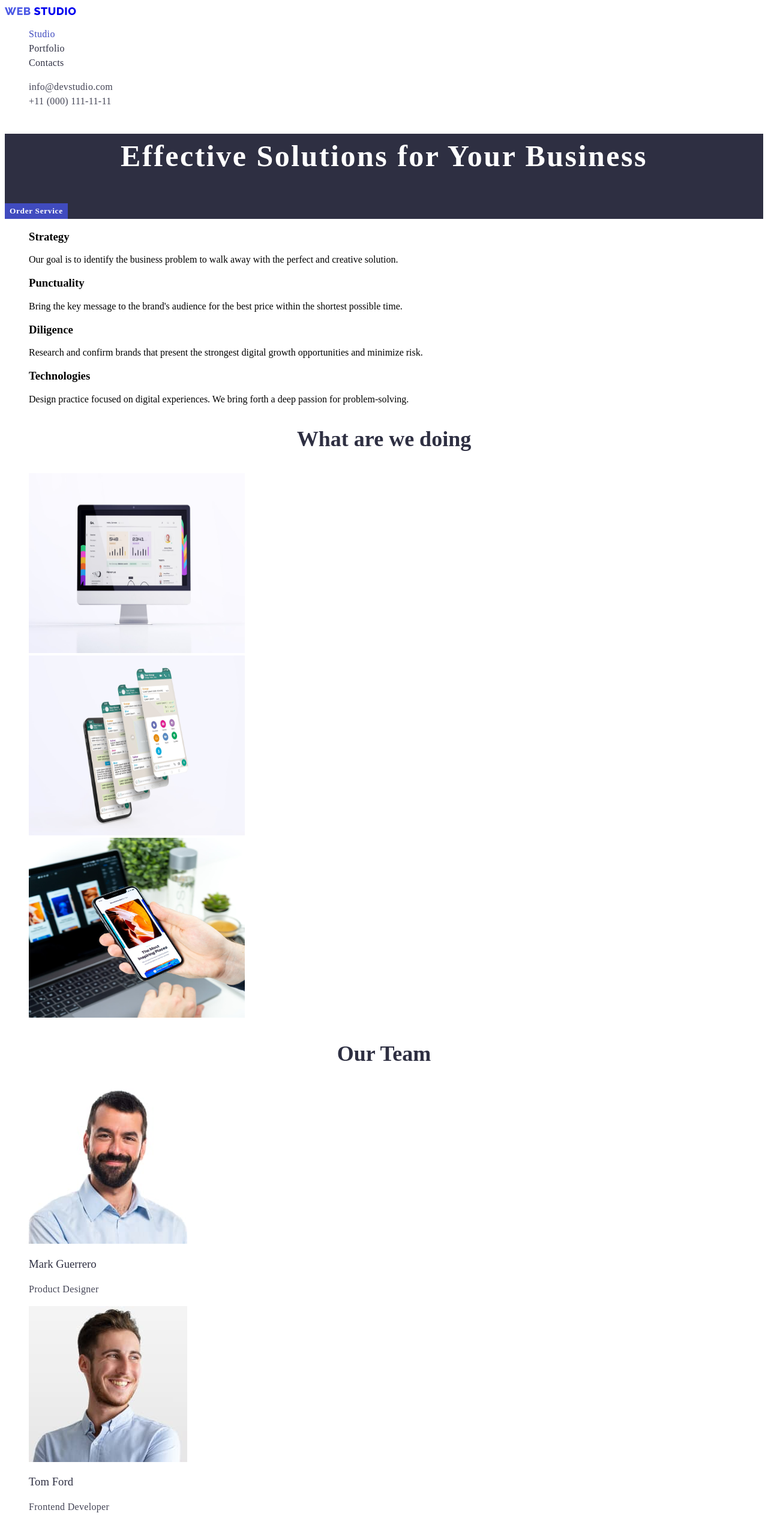
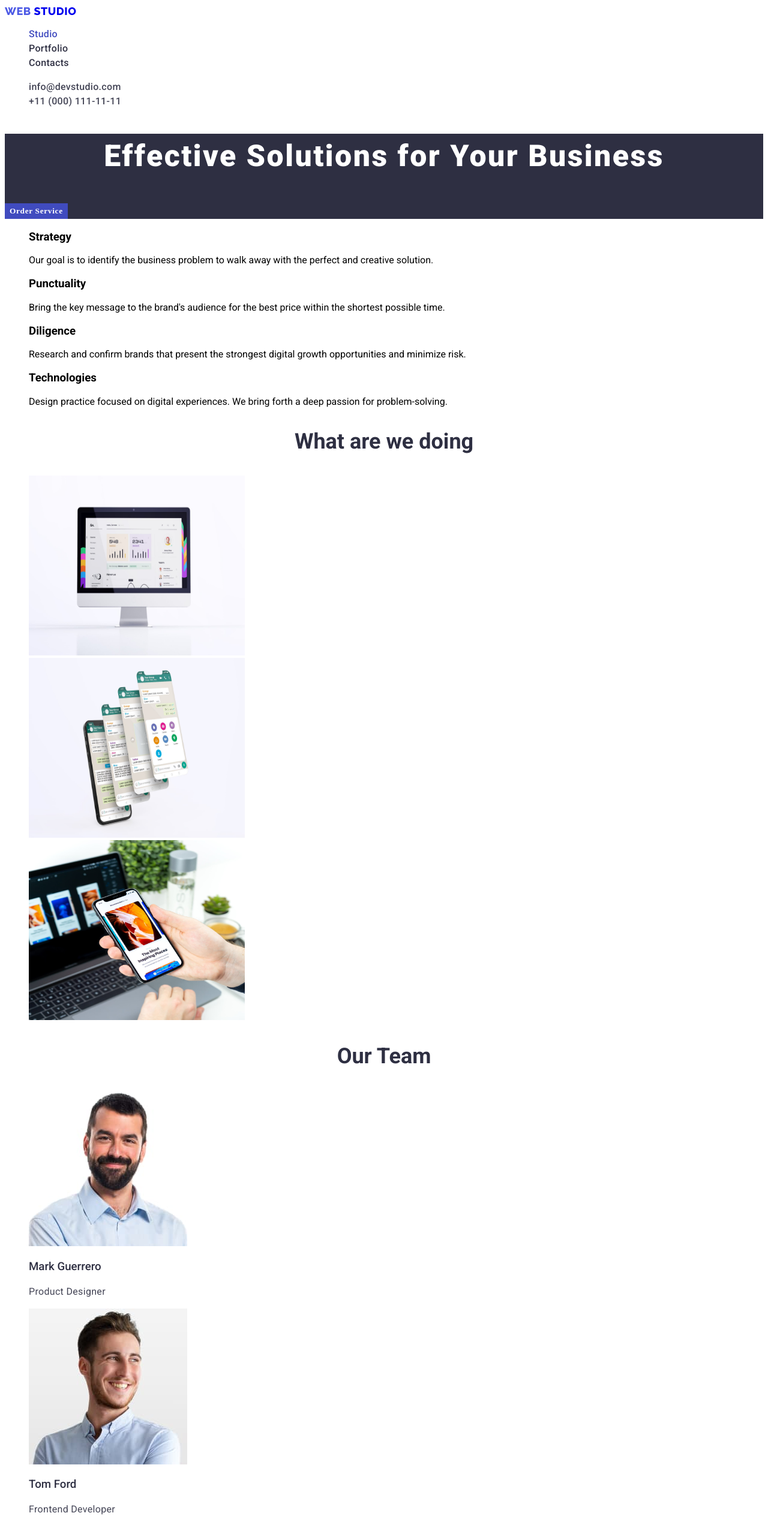
Before and after one commit to katrinajy7/goit-markup-hw-02, a plain HTML site: page index.html in a window 1280 px wide. Shown: the top 2538 px of the page at 60% size. Drawn offline with Linux system fonts and the light colour scheme.

Commit message:
roboto tanan

```diff
--- a/css/styles.css
+++ b/css/styles.css
@@ -51,10 +51,12 @@
     line-height: 1.5;
     letter-spacing: 0.32px;
     letter-spacing: 0.02em;
+    font-family: 'Roboto';
 }
 
 .lists{
     list-style-type: none;
+    font-family: 'Roboto';
 }
 
 .navbar .pages:hover,
@@ -74,6 +76,7 @@
     text-decoration: none;
     font-family: inherit;
     font-style:normal;
+    font-family: 'Roboto';
  }
 
 .bg-section1 {
@@ -87,6 +90,7 @@
     line-height: 1.5;
     text-align: center;
     letter-spacing: 0.05em;
+    font-family: 'Roboto';
 }
 
 .btn{
@@ -114,6 +118,7 @@
     font-size: 16px;
     line-height: 1;
     color: var(--slatecolor);
+    font-family: 'Roboto';
 }
 
 .sectiontitle{
@@ -122,11 +127,13 @@
     font-size:36px;
     font-weight: 700;
     line-height: 1.5;
+    font-family: 'Roboto';
 }
 
 .teamname {
     color: var(--navyblue);
     font-weight: 500;
+    font-family: 'Roboto';
 }
 
 .position{
@@ -136,6 +143,7 @@
     font-weight: 400;
     line-height: 24px;
     letter-spacing: 0.32px;
+    font-family: 'Roboto';
 }
 
 .footerbg {
@@ -146,6 +154,7 @@
     color: white;
     width:  265px;
     height: 70px;
+    font-family: 'Roboto';
 }
 
 .pictures{
@@ -161,6 +170,7 @@
     line-height: 24px;
     letter-spacing: 0.4px;
     text-decoration: none;
+    font-family: 'Roboto';
 }
 
 pictures.childlist{
@@ -171,5 +181,6 @@ pictures.childlist{
     font-weight: 400;
     line-height: 24px;
     letter-spacing: 0.32px;
+    font-family: 'Roboto';
 
 }
```
